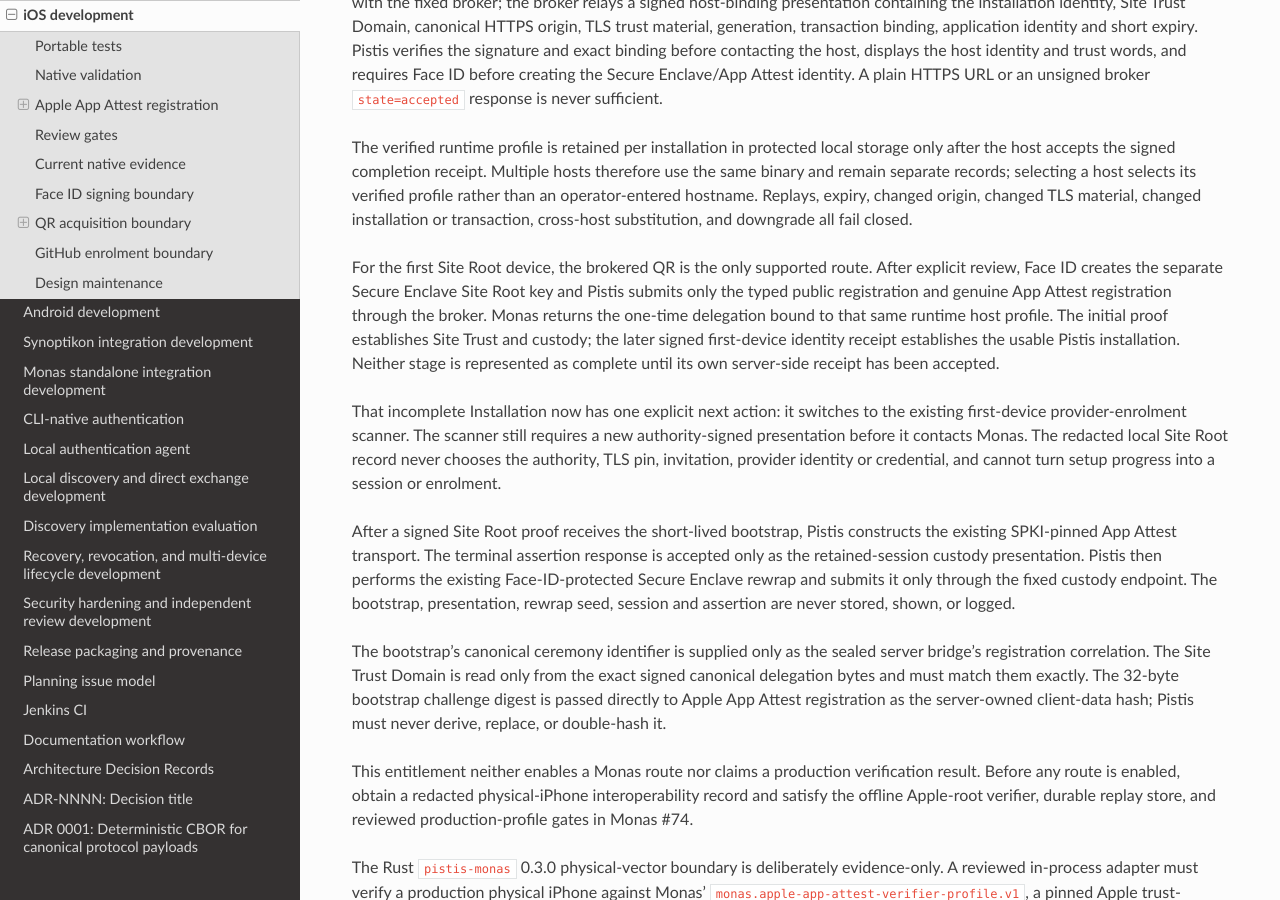
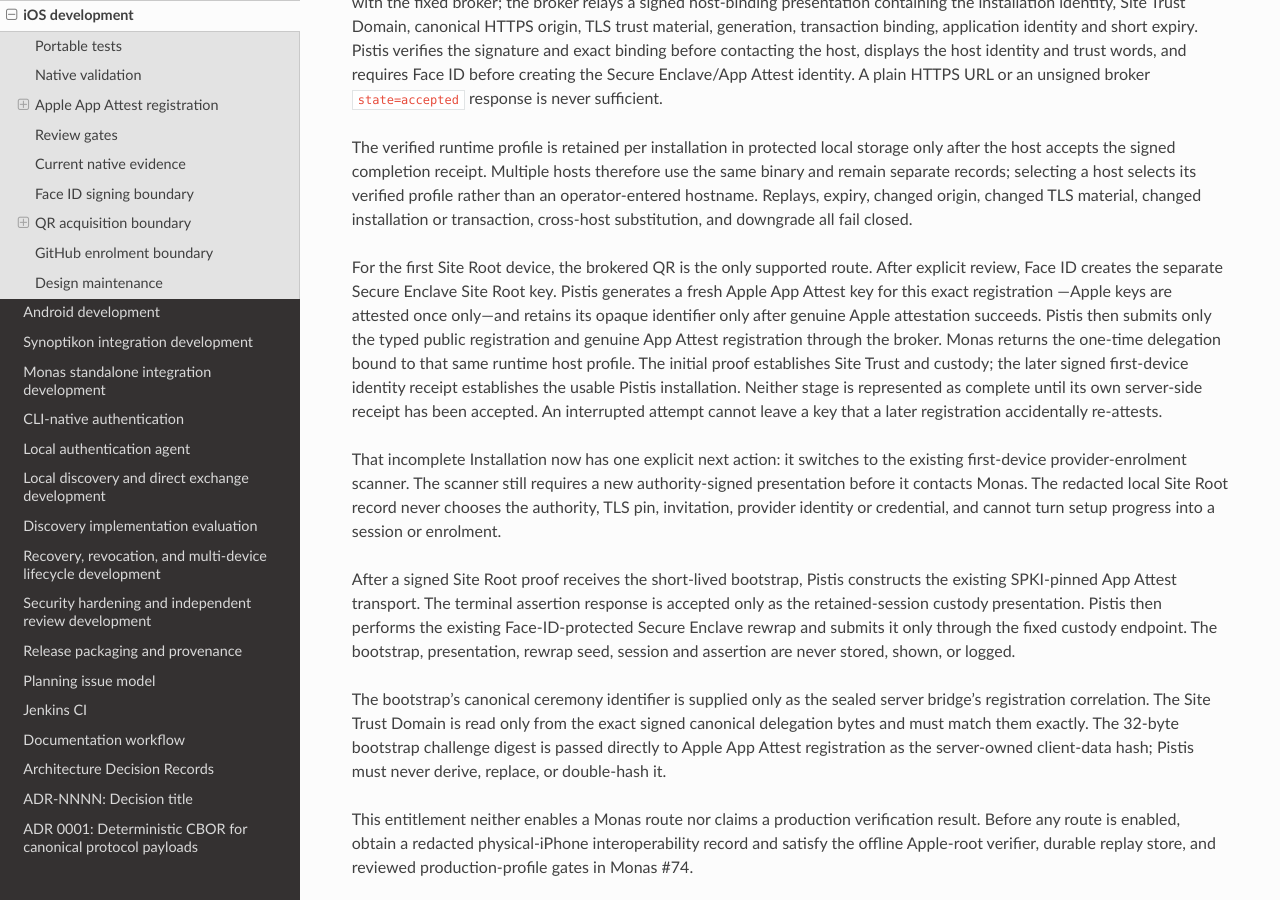
Before and after one commit to sagrudd/pistis, a Sphinx documentation site: the page built from docs/development/ios.md, in a window 1280 px wide and 900 px high, scrolled down 2272 px. Built offline with Sphinx 7.4.7 and the Read the Docs theme 3.1.0, drawn with Linux system fonts in a browser that asks for light colours; the version number could not be read and is left out.

Commit message:
fix(ios): use fresh App Attest key for registration

```diff
--- a/docs/development/ios.md
+++ b/docs/development/ios.md
@@ -133,12 +133,16 @@ transaction, cross-host substitution, and downgrade all fail closed.
 
 For the first Site Root device, the brokered QR is the only supported route.
 After explicit review, Face ID creates the separate Secure Enclave Site Root
-key and Pistis submits only the typed public registration and genuine App
-Attest registration through the broker. Monas returns the one-time delegation
-bound to that same runtime host profile. The initial proof establishes Site
-Trust and custody; the later signed first-device identity receipt establishes
-the usable Pistis installation. Neither stage is represented as complete until
-its own server-side receipt has been accepted.
+key. Pistis generates a fresh Apple App Attest key for this exact registration
+—Apple keys are attested once only—and retains its opaque identifier only after
+genuine Apple attestation succeeds. Pistis then submits only the typed public
+registration and genuine App Attest registration through the broker. Monas
+returns the one-time delegation bound to that same runtime host profile. The
+initial proof establishes Site Trust and custody; the later signed first-device
+identity receipt establishes the usable Pistis installation. Neither stage is
+represented as complete until its own server-side receipt has been accepted.
+An interrupted attempt cannot leave a key that a later registration
+accidentally re-attests.
 
 That incomplete Installation now has one explicit next action: it switches to
 the existing first-device provider-enrolment scanner. The scanner still
```
Also changed, not shown: CHANGELOG.md (+7 -0 lines), 3 other files.
